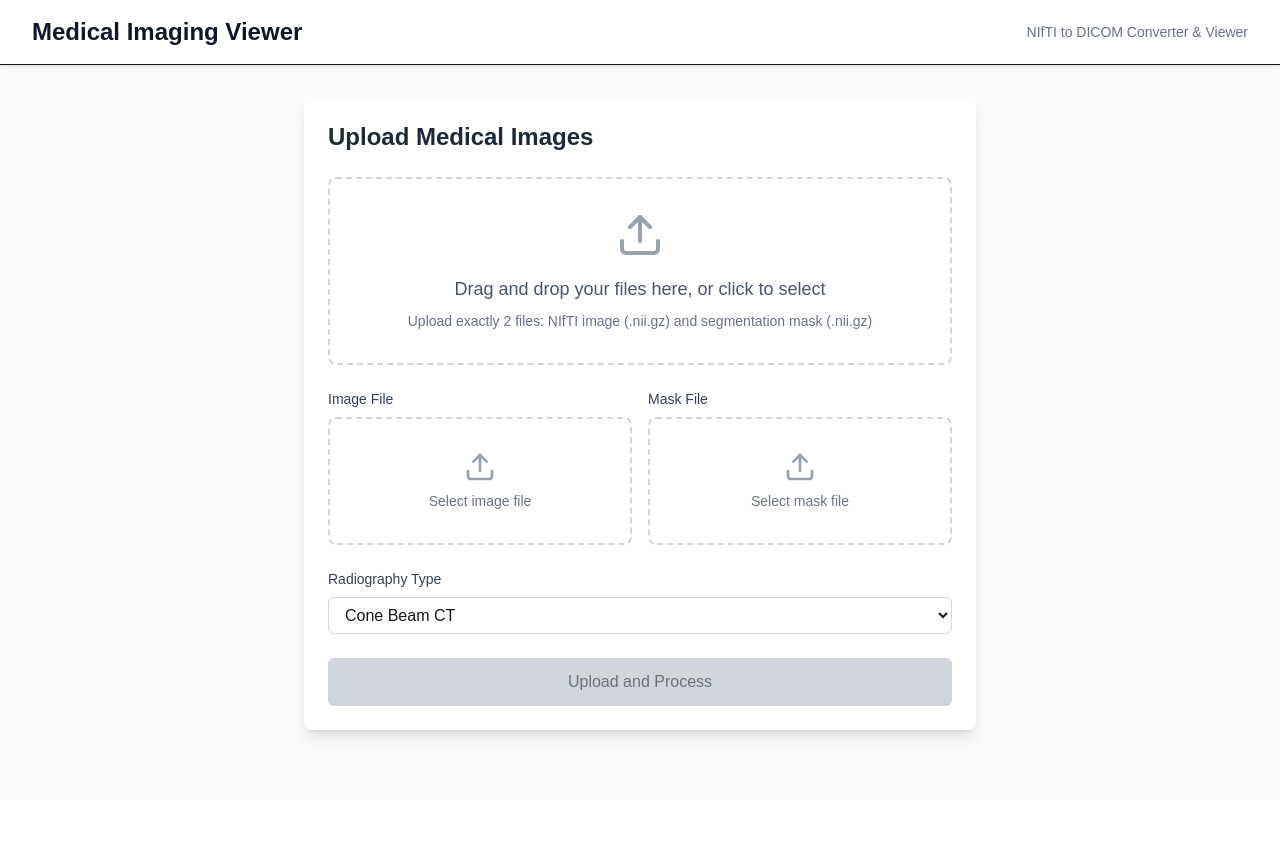
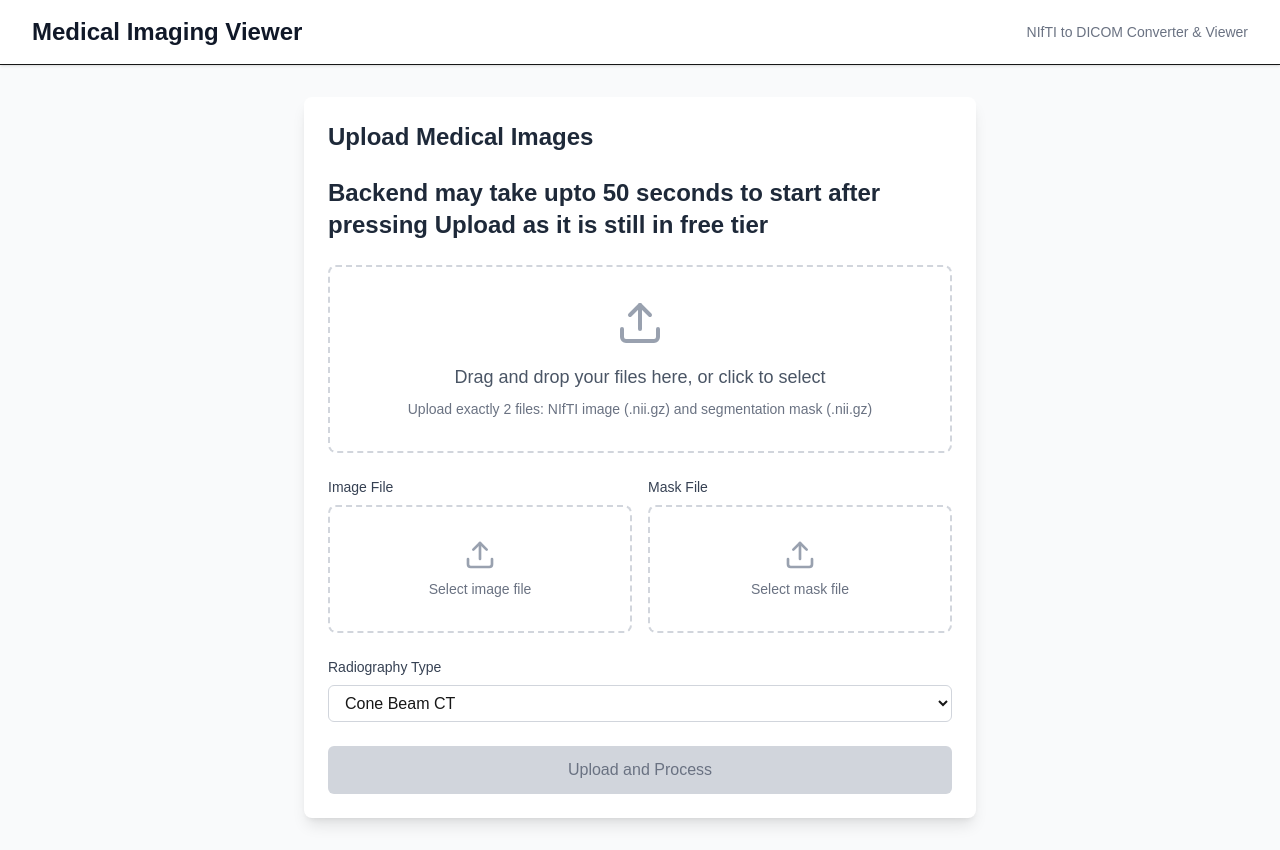
Before and after one commit to AyushMann29/NIfTI-to-DICOM-Converter-Viewer, a Next.js app in the folder frontend/: page / in a window 1280 px wide. Before the commit the page ends 800 px from the top, so only its background shows below. Built offline with nearby package versions, Linux system fonts and the light colour scheme.

Commit message:
Update page.tsx

```diff
--- a/frontend/src/app/page.tsx
+++ b/frontend/src/app/page.tsx
@@ -186,7 +186,7 @@ const FileUploadComponent: React.FC<FileUploadComponentProps> = ({
   return (
     <div className="bg-white rounded-lg shadow-lg p-6 max-w-2xl mx-auto">
       <h2 className="text-2xl font-bold text-gray-800 mb-6">Upload Medical Images</h2>
-
+      <h4 className="text-2xl font-bold text-gray-800 mb-6">Backend may take upto 50 seconds to start after pressing Upload as it is still in free tier</h4>
       {error && (
         <div className="bg-red-50 border border-red-200 rounded-md p-4 mb-6 flex items-center">
           <AlertCircle className="h-5 w-5 text-red-500 mr-2" />
```
